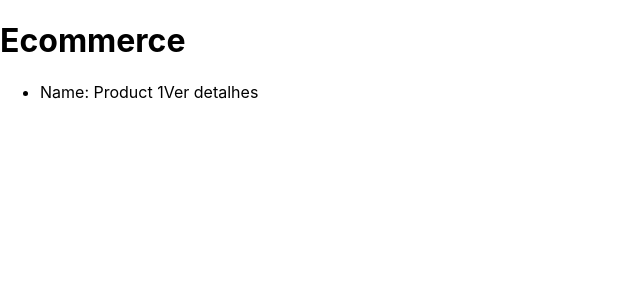
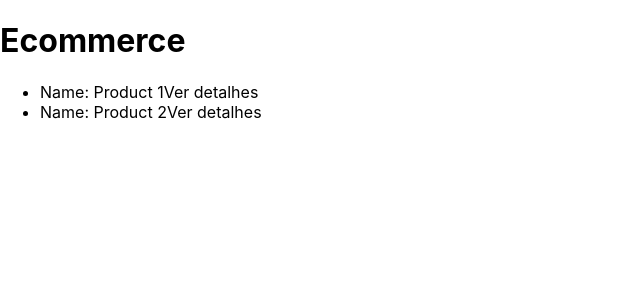
Before and after one commit to brennolemos/next-clean-arch, a Next.js app: page / in a window 1280 px wide. Shown: the top 300 px of the page, without its empty margins (0-640 px from the left). Built offline with nearby package versions, Linux system fonts and the light colour scheme; data requests are answered from the project's data file.

Commit message:
Add models

```diff
--- a/src/pages/index.tsx
+++ b/src/pages/index.tsx
@@ -1,17 +1,36 @@
-import type { NextPage } from "next";
+import type { GetServerSideProps, NextPage } from "next";
+import { http } from "../utils/https";
+import { Product } from "../utils/models";
 
-const Home: NextPage = () => {
+type HomeProps = {
+  products: Product[];
+};
+
+const Home: NextPage<HomeProps> = (props) => {
   return (
     <div>
       <h1>Ecommerce</h1>
 
       <ul>
-        <li>
-          <label>Name: </label> Product 1<a href="">Ver detalhes</a>
-        </li>
+        {props.products.map((product) => (
+          <li key={product.id}>
+            <label>Name: </label> {product.name}
+            <a href="">Ver detalhes</a>
+          </li>
+        ))}
       </ul>
     </div>
   );
 };
 
 export default Home;
+
+export const getServerSideProps: GetServerSideProps = async (context) => {
+  const { data: products } = await http.get("products");
+
+  return {
+    props: {
+      products,
+    },
+  };
+};
--- /dev/null
+++ b/src/utils/models.ts
@@ -0,0 +1,6 @@
+export type Product = {
+  id: number;
+  name: string;
+  description: string;
+  price: number;
+};
```
